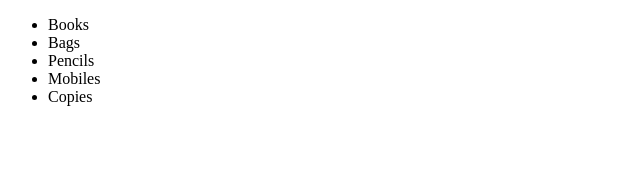
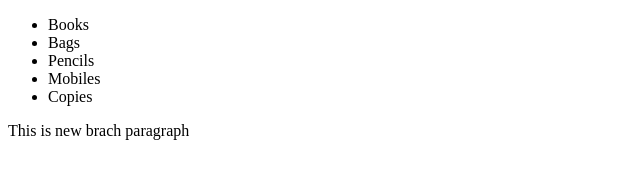
Before and after one commit to umerali06/firstGithubRepo-2022ag8051-, a plain HTML site: page SCM-503-LAB04/index.html in a window 1280 px wide. Shown: the whole page, without its empty margins (0-640 px from the left). Drawn offline with Linux system fonts and the light colour scheme.

Commit message:
paragraph is added

```diff
--- a/SCM-503-LAB04/index.html
+++ b/SCM-503-LAB04/index.html
@@ -13,5 +13,6 @@
       <li>Mobiles</li>
       <li>Copies</li>
     </ul>
+    <p>This is new brach paragraph</p>
   </body>
 </html>
```
